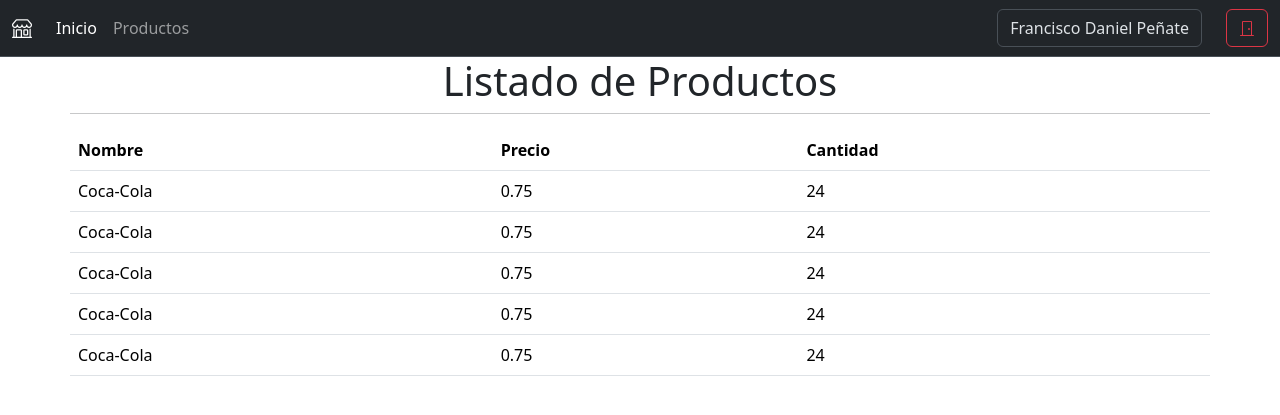
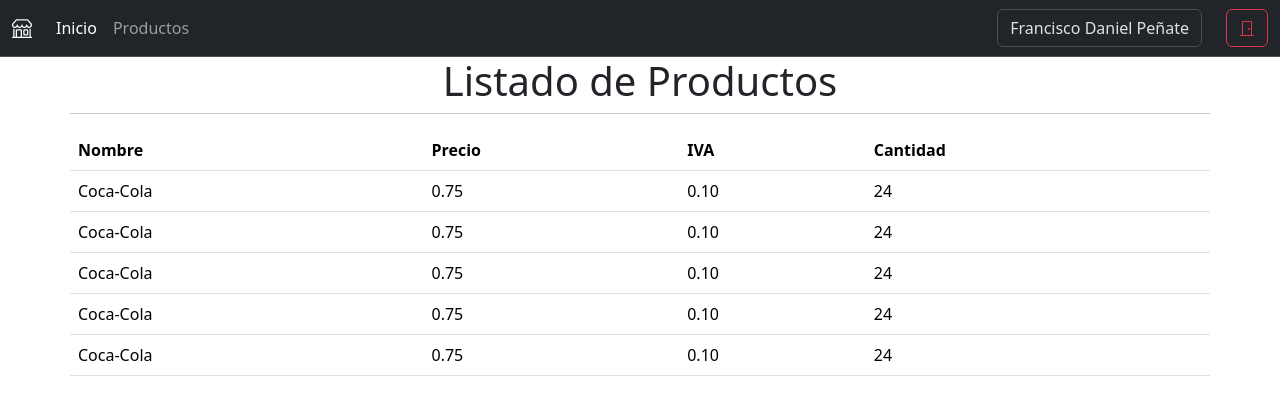
Before and after one commit to dani3lm3na1999/POO_SistemaWeb_2024, a Django app: page /productos/ in a window 1280 px wide. Shown: the top 415 px of the page. Run offline with Django 5.2, Linux system fonts and the light colour scheme.

Commit message:
Semana 12 Parte Final

```diff
--- a/producto/templates/base.html
+++ b/producto/templates/base.html
@@ -25,7 +25,7 @@
               </li>
             </ul>
             <form class="d-flex">
-              <label class="form-control me-4">Francisco Daniel Peñate</label>
+              <label class="form-control me-4">{% block username %}{% endblock %}</label>
               <button class="btn btn-outline-danger" type="submit"><i class="bi bi-door-closed"></i></button>
             </form>
           </div>
--- a/producto/templates/pages/index.html
+++ b/producto/templates/pages/index.html
@@ -1,4 +1,6 @@
 {% extends "base.html" %}
+
+{% block username %} {{ user }} {% endblock %}
 
 {% block contenido %}
 <div class="container-fluid mt-4">
--- a/producto/templates/pages/productos.html
+++ b/producto/templates/pages/productos.html
@@ -1,4 +1,6 @@
 {% extends "base.html" %}
+
+{% block username %} {{ user }} {% endblock %}
 
 {% block contenido %}
     <div class="container">
@@ -10,6 +12,7 @@
                   <tr>
                     <th scope="col">Nombre</th>
                     <th scope="col">Precio</th>
+                    <th scope="col">IVA</th>
                     <th scope="col">Cantidad</th>
                   </tr>
                 </thead>
@@ -17,7 +20,8 @@
                   {% for producto in productos %}
                   <tr>
                     <td>{{ producto.nombre }}</td>
-                    <td>{{ producto.precio }}</td>
+                    <td>{{ producto.precio|floatformat:2 }}</td>
+                    <td>{{ producto.iva|floatformat:2 }}</td>
                     <td>{{ producto.cantidad }}</td>
                   </tr>
                   {% endfor %}
--- a/producto/views.py
+++ b/producto/views.py
@@ -1,6 +1,8 @@
 from django.shortcuts import render
 # Importamos HttpResponse
 from django.http import HttpResponse
+
+usuario = "Francisco Daniel Peñate"
 
 # Create your views here.
 def hola_mundo(request):
@@ -9,7 +11,14 @@
 
 # Crear vista principal
 def inicio(request):
-    return render(request, 'pages/index.html')
+    autenticado = False
+
+    contexto = {
+        "esta_autenticado": autenticado,
+        "user": usuario
+    }
+    return render(request, 'pages/index.html', contexto)
+
 
 def productos(request):
 
@@ -19,6 +28,7 @@
         producto = {
             "nombre": "Coca-Cola",
             "precio": 0.75,
+            "iva": 0.75*0.13,
             "cantidad": 24
         }
         productos.append(producto)
@@ -26,7 +36,7 @@
     # Diccionario es una colleción de clave, valor
     contexto = {
         "productos": productos,
-        "usuario": "Francisco Peñate"
+        "user": usuario
     }
 
     return render(request, 'pages/productos.html', contexto)
```
